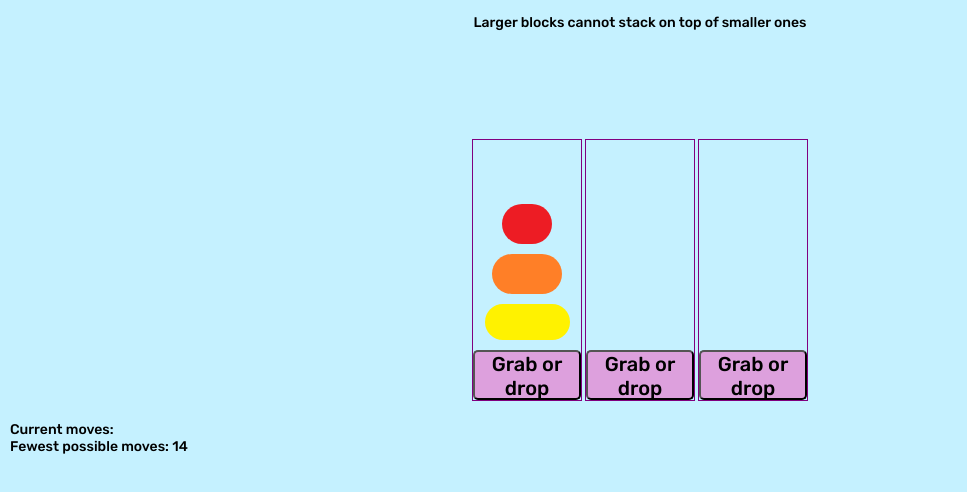
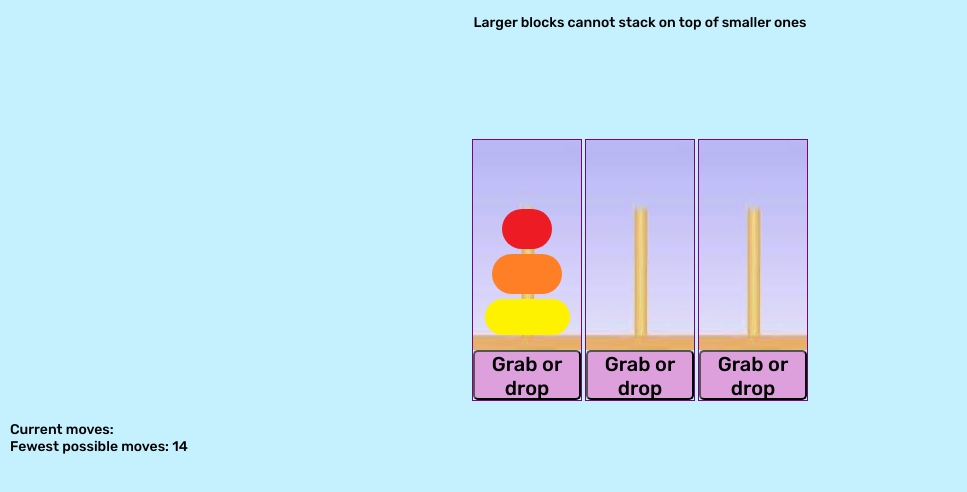
Before and after one commit to EmmaSmith1988/Towers-of-Hanoi, a plain HTML site: page index.html in a window 1280 px wide. Shown: the part 106-598 px from the top of the page, without its empty margins (0-967 px from the left). Drawn offline with Linux system fonts and the light colour scheme; a web font is replaced by a local one.

Commit message:
added background image to the stacks and changed a few padding values to make the blocks sit nicely on the stack

```diff
--- a/styles/_components.scss
+++ b/styles/_components.scss
@@ -1,6 +1,6 @@
 .button {
   height: 50px;
-  margin-top: 10px;
+  margin-top: 15px;
   font-size: 20px;
   background-color: plum;
   border-radius: 5px;
@@ -8,7 +8,7 @@
 
 .block {
   height: 40px;
-  margin: 10px auto 0;
+  margin: 5px auto 0;
   display: none;
 }
 
--- a/styles/_layout.scss
+++ b/styles/_layout.scss
@@ -28,6 +28,9 @@ main {
   flex-direction: column;
   justify-content: space-between;
   border: 1px solid purple;
+  background: url(./hanoi.jpg);
+  background-repeat: no-repeat;
+  background-size: 110px 210px;
 
   .background {
     height: 140px;
```
Also changed, not shown: styles/hanoi.jpg (added), styles/main.css.
